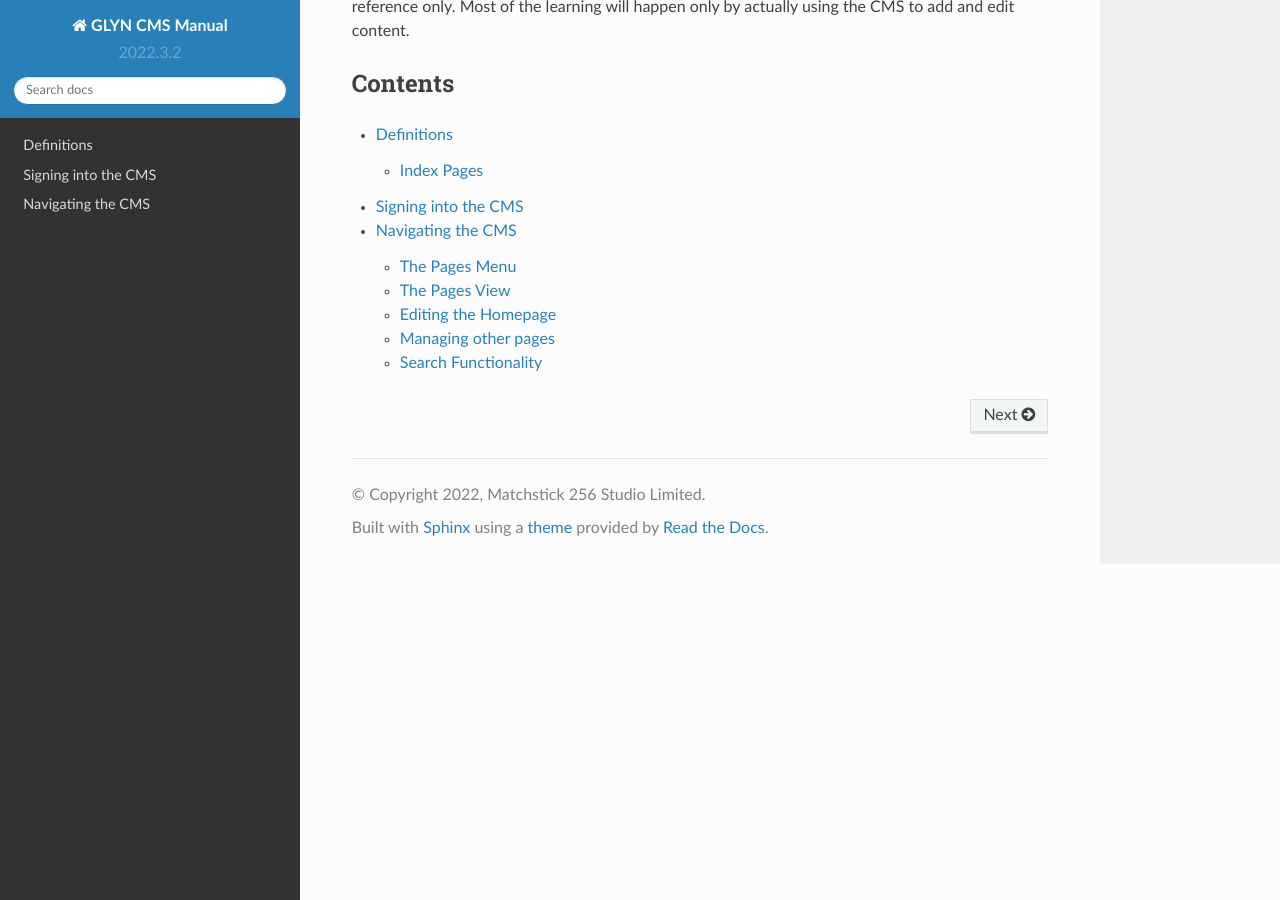
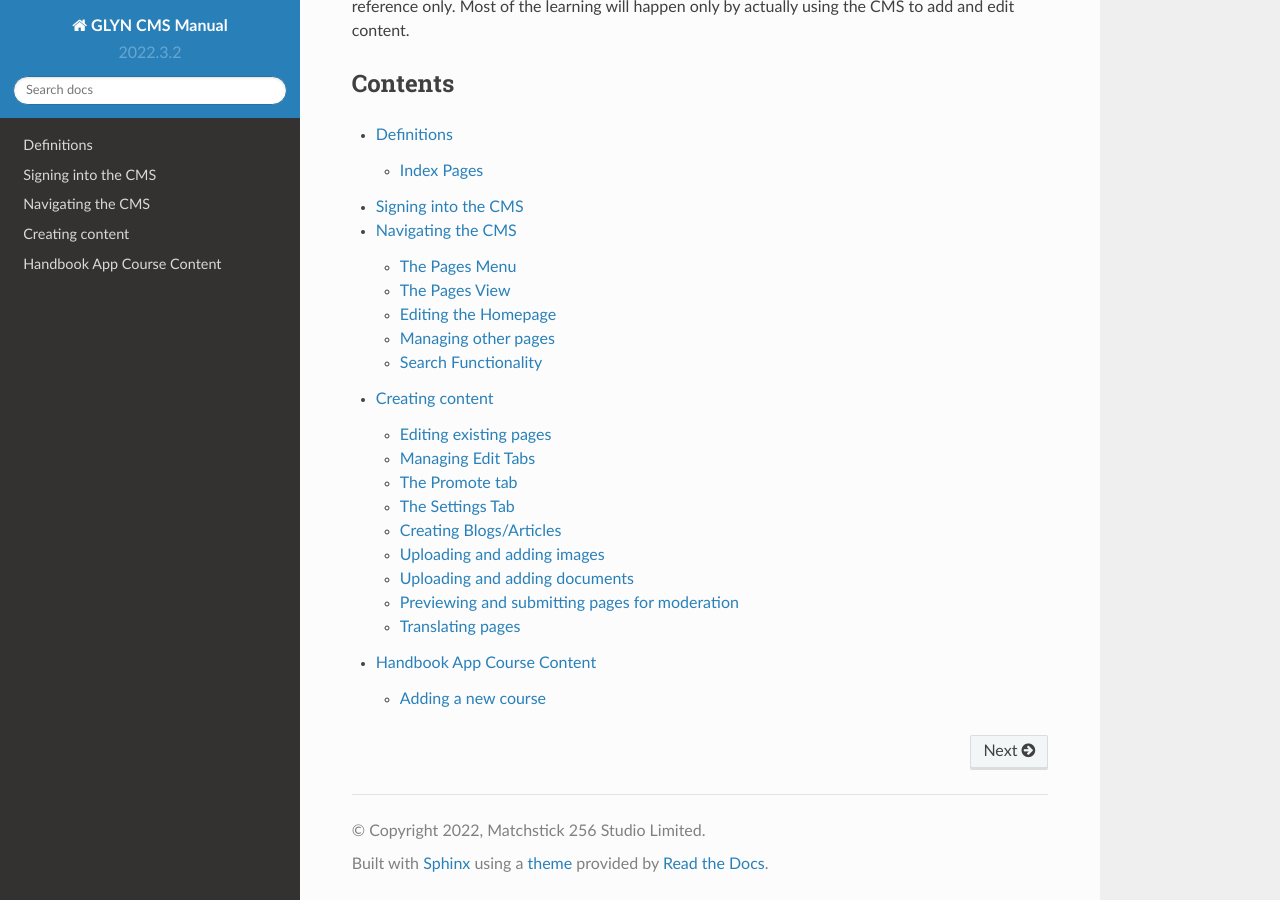
Before and after one commit to matchstick-studio/glyn-manual, a Sphinx documentation site: the page built from docs/source/index.rst, in a window 1280 px wide and 900 px high, scrolled down 602 px. Built offline with Sphinx 7.4.7 and the Read the Docs theme 2.0.0, drawn with Linux system fonts in a browser that asks for light colours.

Commit message:
Add missing sections to toctree

```diff
--- a/docs/source/index.rst
+++ b/docs/source/index.rst
@@ -29,3 +29,5 @@ Contents
    definitions
    signing-into-the-cms
    navigating-the-cms
+   creating-content
+   handbook-app-course-content
```
